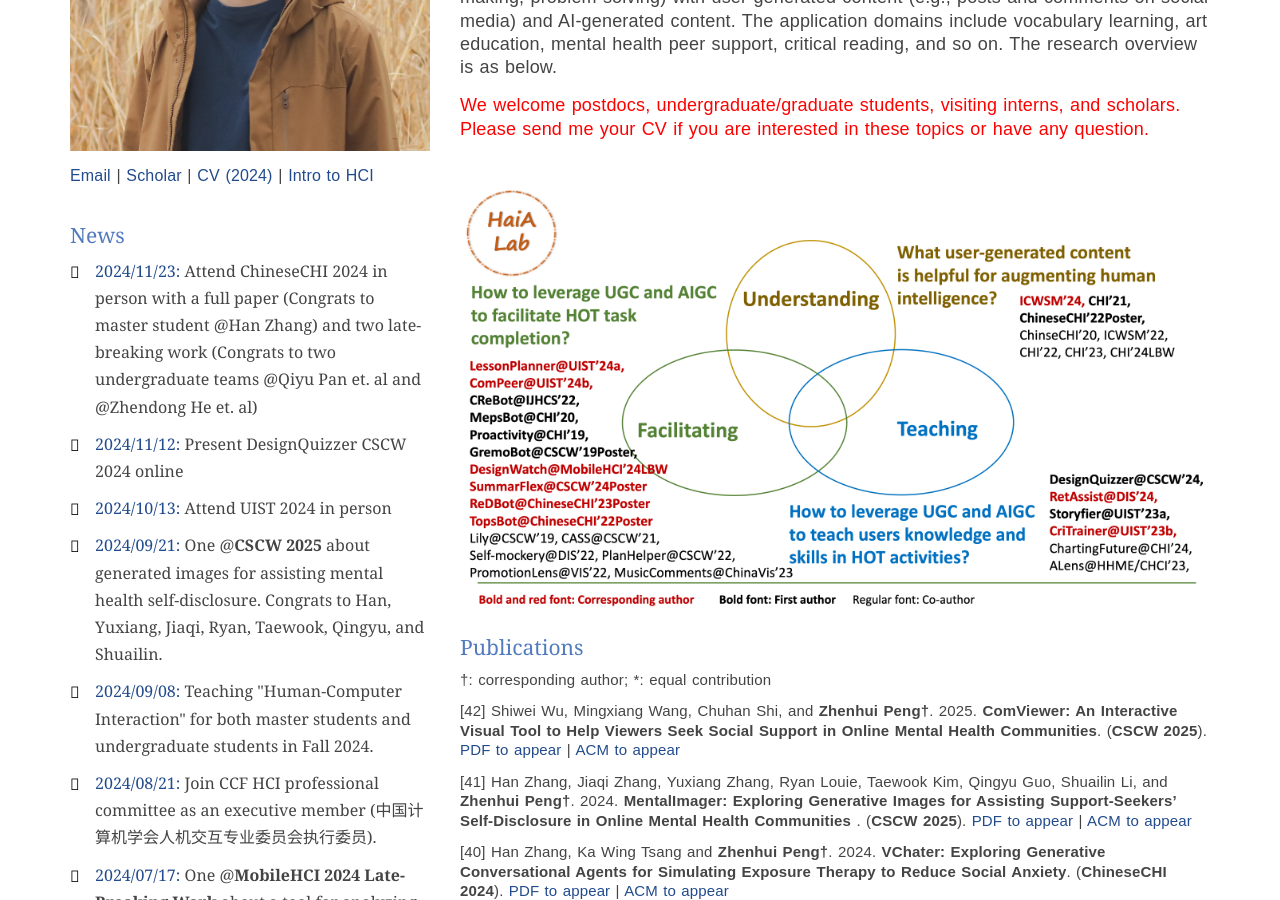
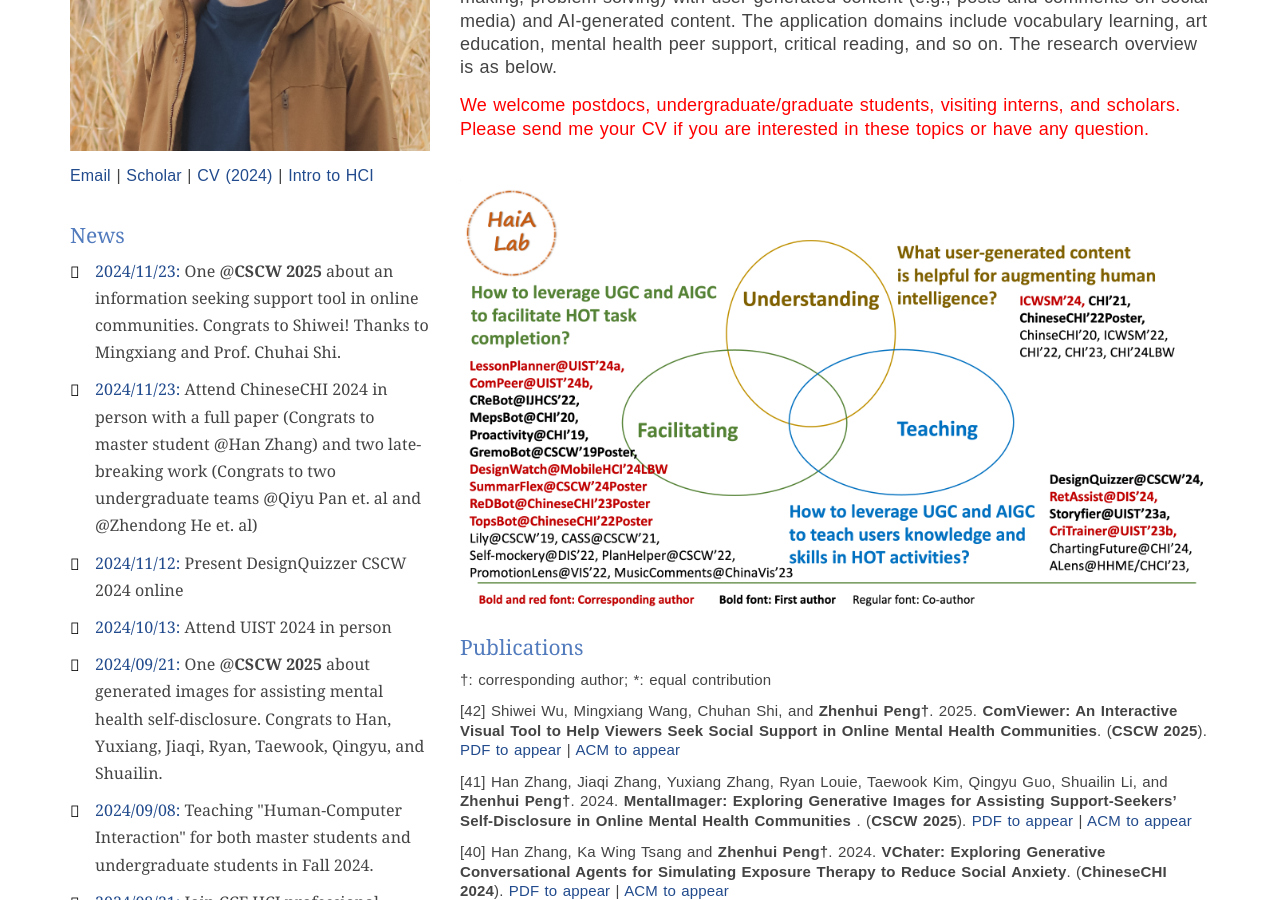
Before and after one commit to PenguinZhou/PenguinZhou.github.io, a Jekyll site: the page index.html, which Jekyll copies as it is, in a window 1280 px wide and 900 px high, scrolled down 362 px. Built offline with Jekyll 4.4.1, drawn with Linux system fonts in a browser that asks for light colours.

Commit message:
Update index.html

```diff
--- a/index.html
+++ b/index.html
@@ -81,6 +81,9 @@
                 <div class="widget widget-archives news">
                     <h3 class="widget-title">News</h3>
                     <ul>
+                        <li>
+                            <a>2024/11/23:</a> One @<strong>CSCW 2025</strong> about an information seeking support tool in online communities. Congrats to Shiwei! Thanks to Mingxiang and Prof. Chuhai Shi.
+                        </li>
                         <li>
                             <a>2024/11/23:</a> Attend ChineseCHI 2024 in person with a full paper (Congrats to master student @Han Zhang) and two late-breaking work (Congrats to two undergraduate teams @Qiyu Pan et. al and @Zhendong He et. al)
                         </li>
```
